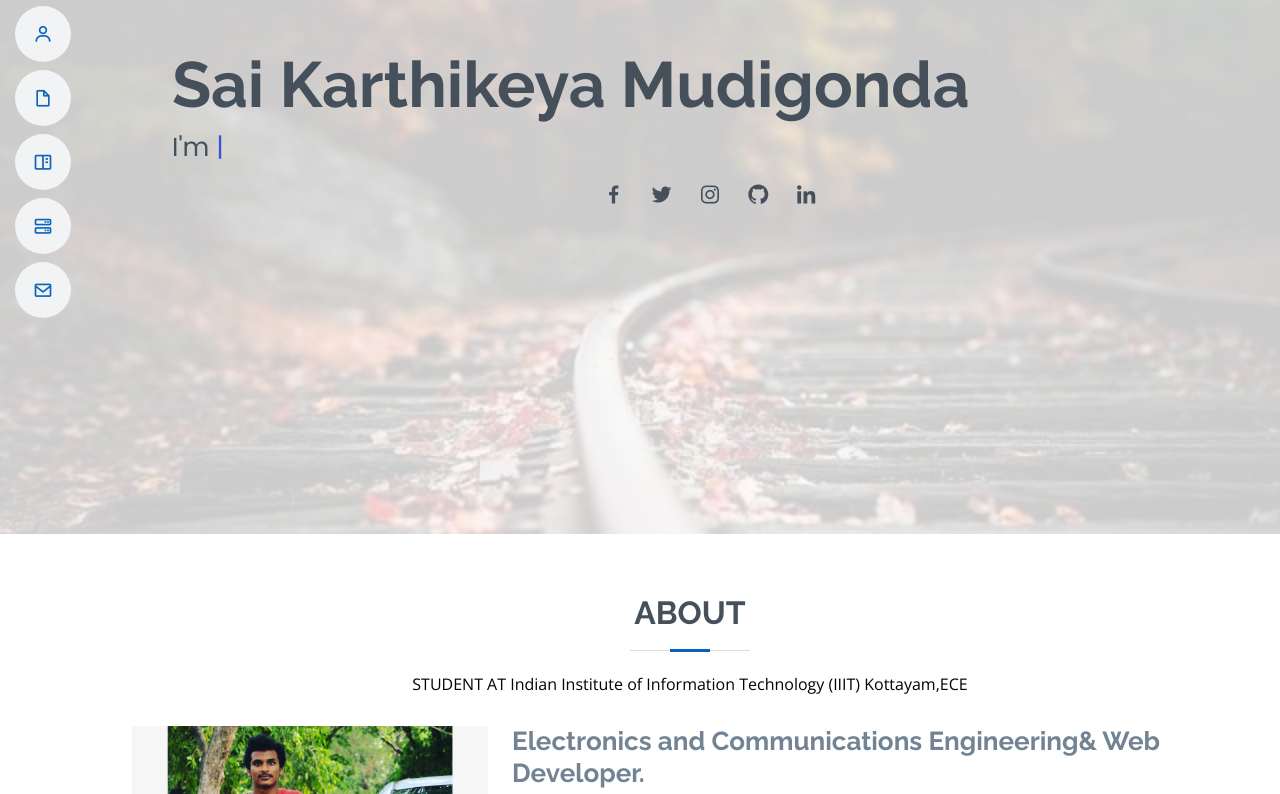
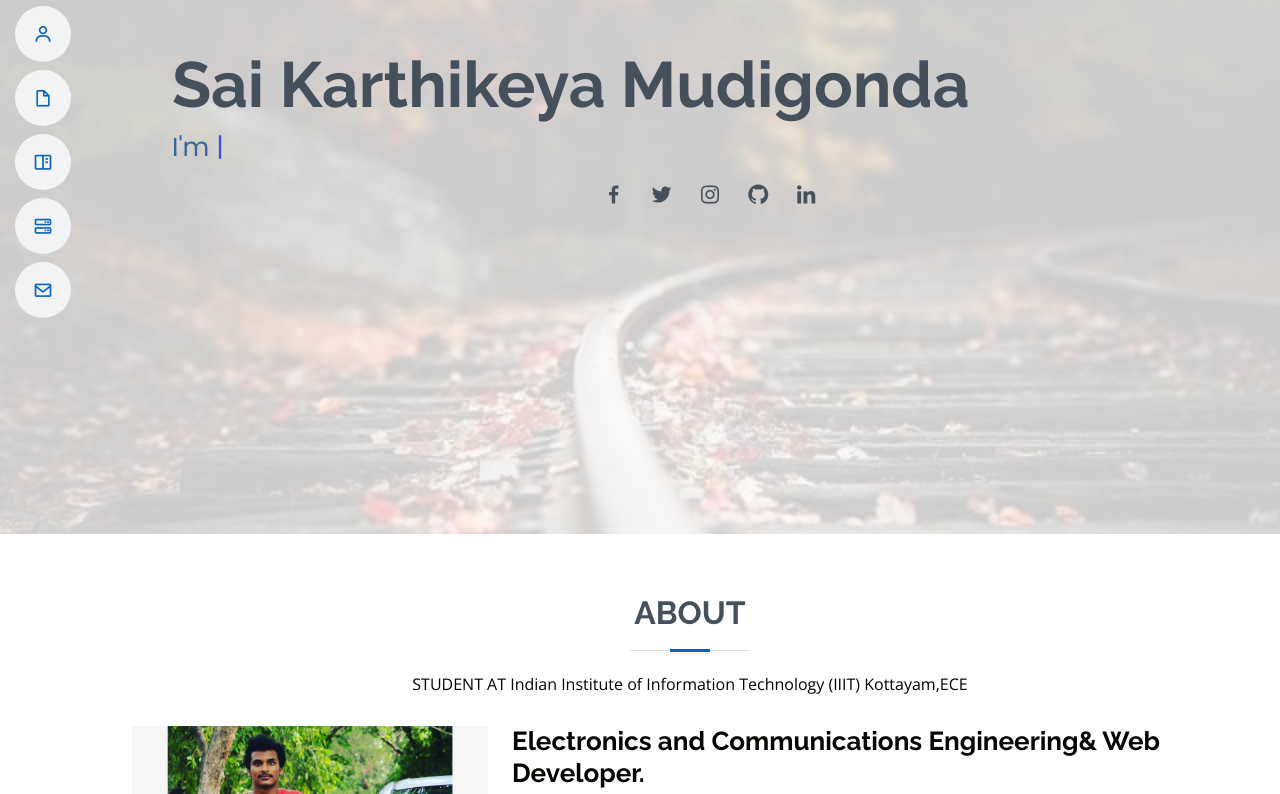
Before and after one commit to Karthikeya8/MAD, a plain HTML site: page index.html in a window 1280 px wide. Shown: the part 266-1060 px from the top of the page. Drawn offline with nearby package versions, Linux system fonts and the light colour scheme; files whose address does not match are found by name.

Commit message:
Update style.css

```diff
--- a/assets/css/style.css
+++ b/assets/css/style.css
@@ -290,7 +290,7 @@ h1, h2, h3, h4, h5, h6 {
 }
 
 #hero p {
-  color: #45505b;
+  color: #3a6794;
   margin: 15px 0 0 0;
   font-size: 26px;
   font-family: "Poppins", sans-serif;
@@ -388,7 +388,7 @@ section {
 .about .content h3 {
   font-weight: 700;
   font-size: 26px;
-  color: #728394;
+  color: #e4164;
 }
 
 .about .content ul {
```
